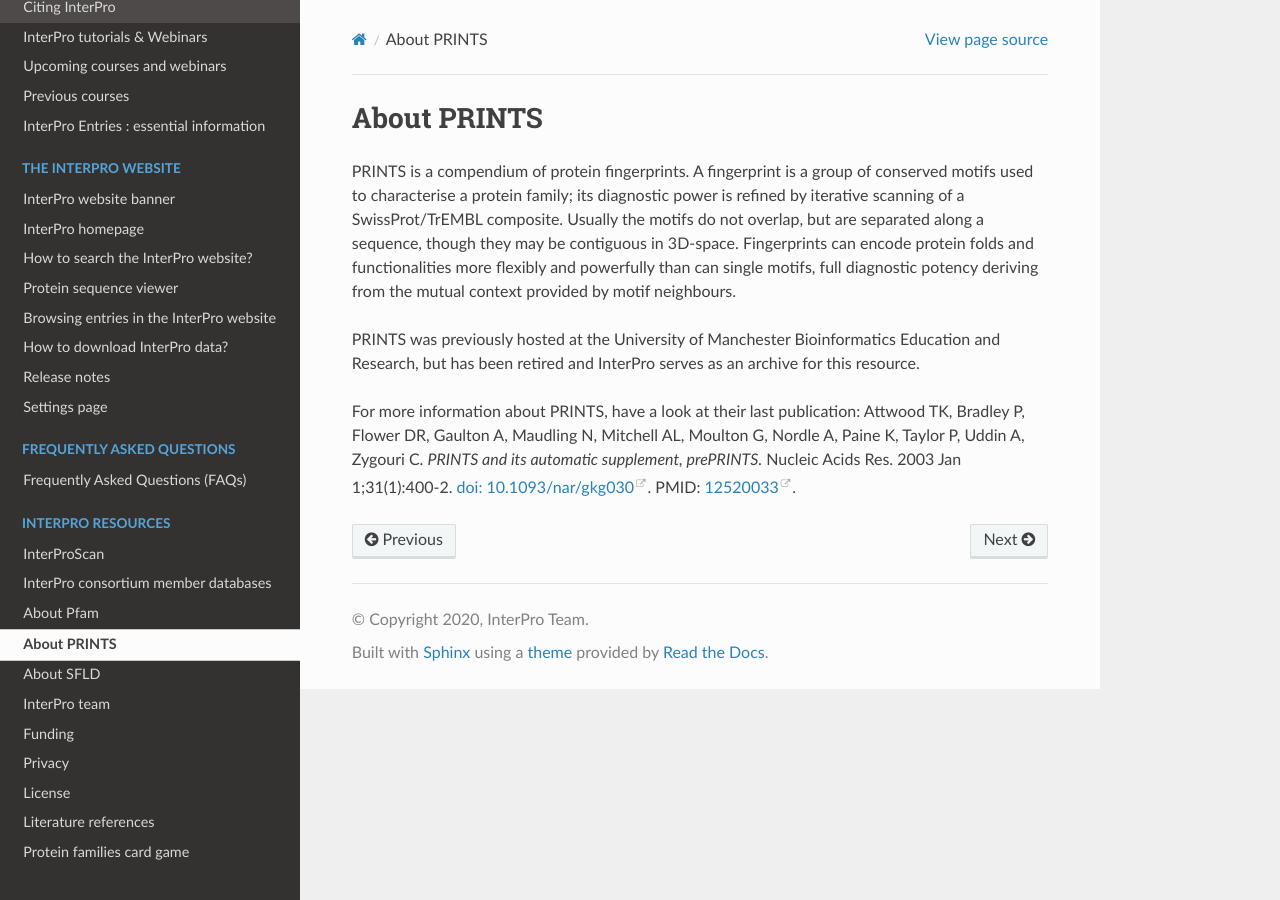
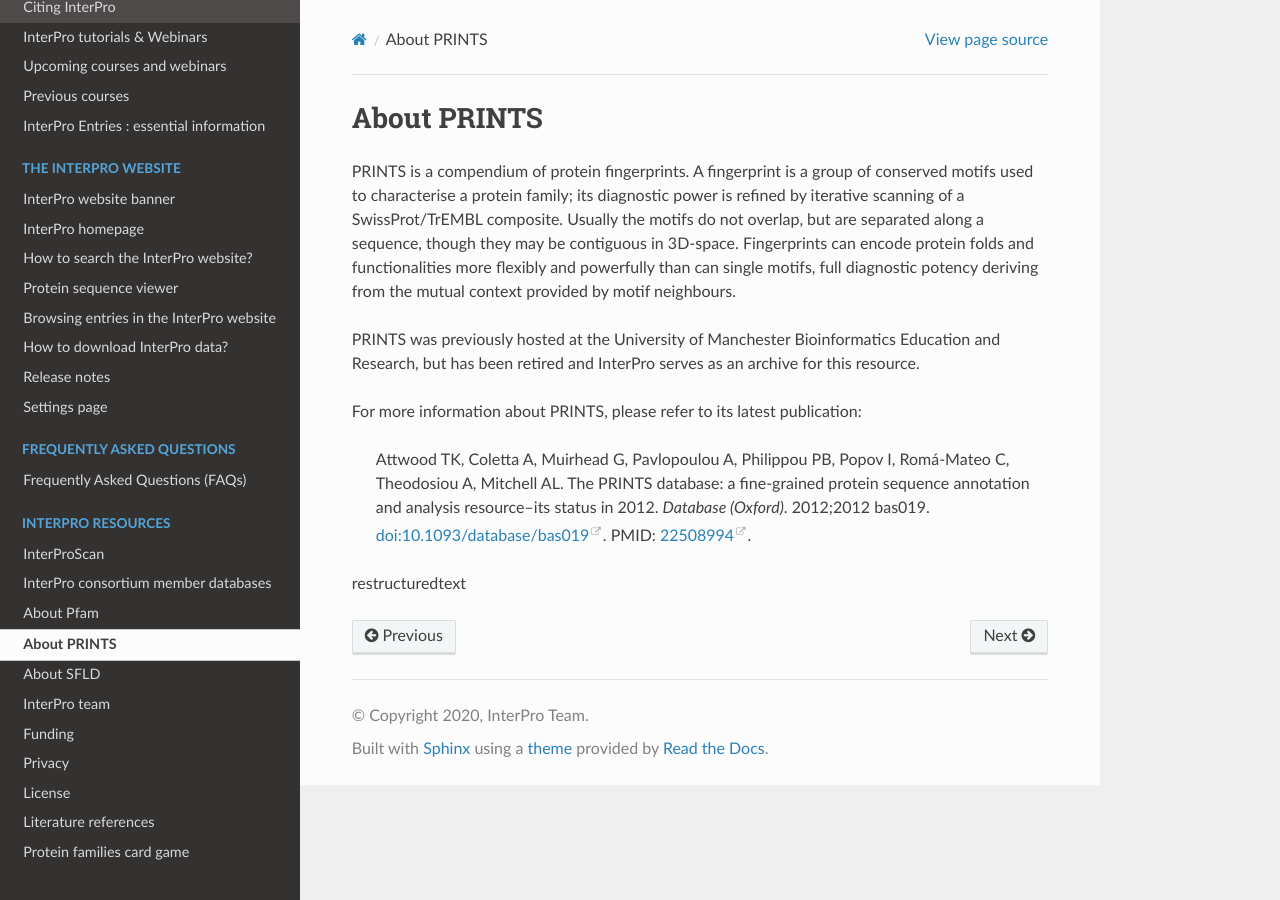
Before and after one commit to ProteinsWebTeam/interpro-docs, a Sphinx documentation site: the page built from docs/prints.rst, in a window 1280 px wide. Built offline with Sphinx 7.4.7 and the Read the Docs theme 2.0.0, drawn with Linux system fonts in a browser that asks for light colours.

Commit message:
Update prints.rst

```diff
--- a/docs/prints.rst
+++ b/docs/prints.rst
@@ -10,7 +10,7 @@
 PRINTS was previously hosted at the University of Manchester Bioinformatics Education and Research, but has been retired
 and InterPro serves as an archive for this resource.
 
-For more information about PRINTS, have a look at their last publication:
-Attwood TK, Bradley P, Flower DR, Gaulton A, Maudling N, Mitchell AL, Moulton G, Nordle A, Paine K, Taylor P, Uddin A, Zygouri C.
-*PRINTS and its automatic supplement, prePRINTS.* Nucleic Acids Res. 2003 Jan 1;31(1):400-2. `doi: 10.1093/nar/gkg030 <https://doi.org/10.1093/nar/gkg030>`_.
-PMID: `12520033 <https://europepmc.org/article/MED/12520033>`_.
+For more information about PRINTS, please refer to its latest publication:
+
+  Attwood TK, Coletta A, Muirhead G, Pavlopoulou A, Philippou PB, Popov I, Romá-Mateo C, Theodosiou A, Mitchell AL. The PRINTS database: a fine-grained protein sequence annotation and analysis resource--its status in 2012. *Database (Oxford)*. 2012;2012 bas019. `doi:10.1093/database/bas019 <https://doi:10.1093/database/bas019>`_. PMID: `22508994 <https://europepmc.org/article/MED/22508994>`_.
+restructuredtext
```
